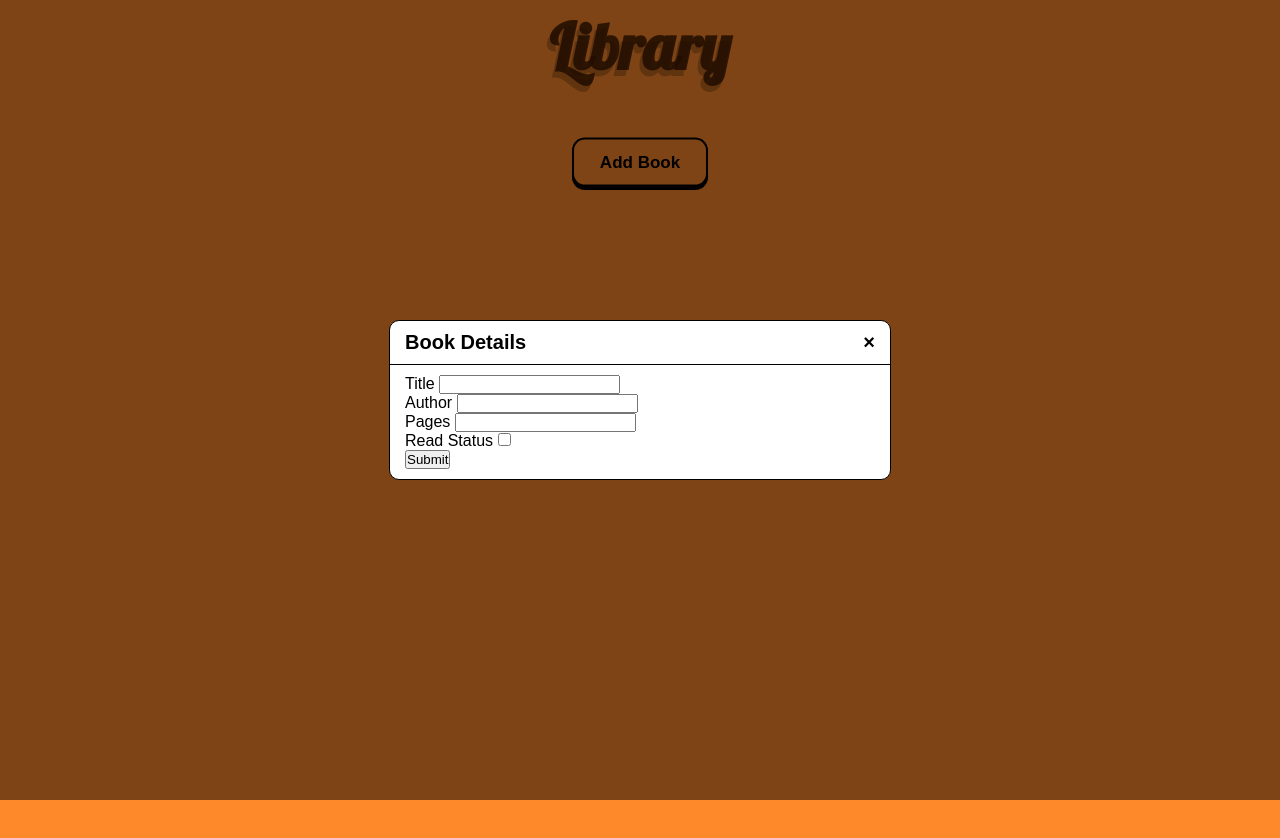
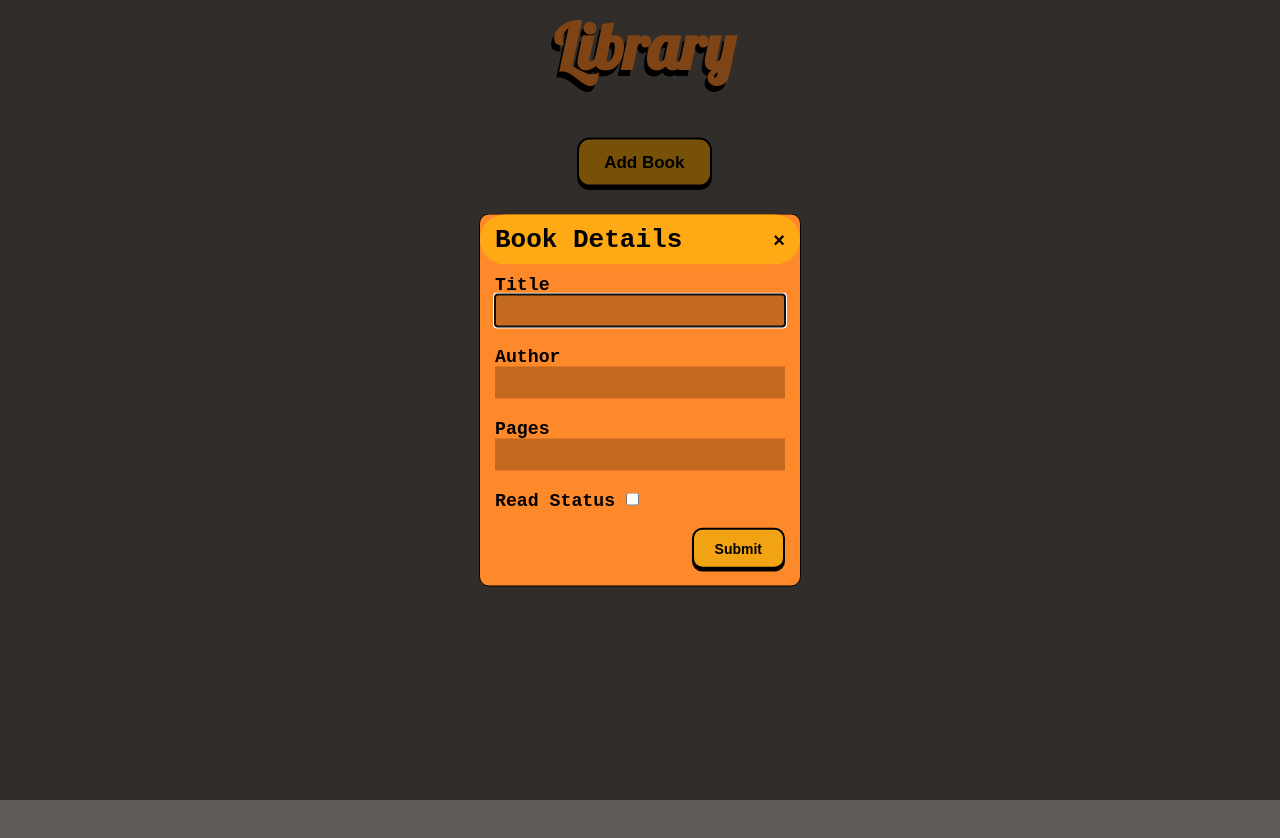
Before and after one commit to Francis-Xavier-Paul/Library, a plain HTML site: page index.html in a window 1280 px wide. Both pictures are taken after a click on the button "Add Book". Drawn offline with Linux system fonts and the light colour scheme.

Commit message:
Changed the pop up modal

```diff
--- a/index.html
+++ b/index.html
@@ -36,15 +36,32 @@
             </div>
             <div class="modalBody">
                 <form id="modalForm">
-                    <label for="inputTitle">Title</label>
-                    <input type="text" id="inputTitle" name="inputTitle"><br>
-                    <label for="inputAuthor">Author</label>
-                    <input type="text" id="inputAuthor" name="inputAuthor"><br>
-                    <label for="inputPages">Pages</label>
-                    <input type="text" id="inputPages" name="inputPages"><br>
-                    <label for="inputRead">Read Status</label>
-                    <input type="checkbox" id="inputRead" name="inputRead" value="read"><br>
-                    <button class="modalSubmit">Submit</button>
+                    <div class="inputGroup">
+                        <label for="inputTitle">Title</label>
+                        <input type="text" id="inputTitle" name="inputTitle" autocomplete="off" required><br>
+                    </div>
+                    <div class="inputGroup">
+
+                    </div>
+                    <div class="inputGroup">
+                        <label for="inputAuthor">Author</label>
+                        <input type="text" id="inputAuthor" name="inputAuthor" autocomplete="off" required><br>
+                    </div>
+                    <div class="inputGroup">
+                        <label for="inputPages">Pages</label>
+                        <input type="number" autocomplete="off" id="inputPages" name="inputPages" required><br>
+                    </div>
+                    <div class="inputGroup">
+                        <div>
+                            <label for="inputRead">Read Status</label>
+                            <input type="checkbox" id="inputRead" name="inputRead" value="read"><br>
+                        </div>
+                    </div>
+                    <br>
+                    <button class="btnHeader modalSubmit" id="submitButton" >
+                        <span class="button_top"> Submit
+                        </span>
+                    </button>
                 </form>
             </div>
         </div>
--- a/script.js
+++ b/script.js
@@ -1,4 +1,4 @@
-let myLibrary = [{title: '1233wed', author: 'hreer', pages: '43', read: 'Not Read'}, {title: 'God of Small Things', author: 'Arundathi Roy', pages: '354', read: 'Read'}, {title: 'Sapiens: A Brief History of Humankind', author: 'Yuval Noah', pages: '537', read: 'Not Read'}, {title: '1984', author: 'George Orwell', pages: '241', read: 'Read'}, {title: 'The Godfather', author: 'Mario Puzo', pages: '275', read: 'Not Read'}, {title: 'The Bible:King James Version', author: 'Various Authors', pages: '2313', read: 'Not Read'}, {title: 'The Davinvci Code', author: 'Dan Brown', pages: '349', read: 'Read'}];
+let myLibrary = [];
 
 function Book(title, author, pages, read) {
     this.title = title;
@@ -44,6 +44,13 @@ function openModal(modal) {
     if(modal == null) return
     modal.classList.add('active')
     overlay.classList.add('active')
+    modal.querySelector('#inputTitle').focus()
+    modal.onkeydown = function(evt) {
+        if(evt.key === 'Escape')
+        {
+            closeModal(modal)
+        }
+    }
 }
 
 
@@ -60,7 +67,6 @@ modalSubmit.addEventListener('click', submitModal)
 
 function submitModal(event) {
     const modalForm = document.querySelector('#modalForm');
-    console.log("***********")
     if (modalForm.elements[3].checked){
         modalForm.elements[3].value = "Read"
     }
@@ -89,7 +95,6 @@ function deleteAllBooks() {
 
 function displayBooks() {
     const body = document.querySelector('.mainBody');
-    console.log(myLibrary)
     for (let book in myLibrary) {
         // console.log("ComeONEverybody")
         // console.log(book)
@@ -104,7 +109,6 @@ function displayBooks() {
         closeButton.addEventListener('click', () =>
         {
             const currCard = closeButton.closest('.bookCard')
-            console.log(currCard)
             closeCard(book)
         })
 
@@ -148,16 +152,6 @@ function displayBooks() {
         toggle.append(readCheck, indicator)
         label.appendChild(toggle)
         bookCard.appendChild(label)
-
-
-        // let switchYes = document.createElement('span')
-        // switchYes.classList.add('switch-left')
-        // switchYes.innerText = "Yes"
-        // let switchNo = document.createElement('span')
-        // switchNo.classList.add('switch-right')
-        // switchNo.innerText = "No"
-        // label.append(readCheck, switchYes, switchNo)
-        // bookCard.appendChild(label)
     }
 }
 
@@ -165,7 +159,6 @@ function displayBooks() {
 function closeCard(index)
 {
     let spliced = myLibrary.splice(index, 1)
-    console.log(spliced)
     deleteAllBooks()
     displayBooks()
 }
--- a/styles.css
+++ b/styles.css
@@ -4,13 +4,15 @@
 }
 
 html {
-    background-color: var(--color-primary-bg);
+    background-color: var(--color-tertiary-bg);
 }
 
 :root {
     --color-primary-bg: #fe892a ;
     --color-secondary-bg: #431b00de;
-    --color-tertiary-bg: #E9E7EF;
+    --color-tertiary-bg: #605b56;
+    --color-quaternary-bg: #c46920;
+    --color-pentenary-bg: #ffac15f2;
 
 }
 .container {
@@ -23,22 +25,22 @@ html {
 
 .header {
     font-family: 'Lobster';
-    background-color: var(--color-primary-bg);
+    background-color: var(--color-tertiary-bg);
     grid-column: 1/3;
     display: flex;
     column-gap: 10%;
     justify-content: center;
     align-items: center;
     padding: 0.2em;
-    color: var(--color-secondary-bg);
+    color: var(--color-primary-bg);
     font-size: 2em;
-    text-shadow: -3px 6px 0px #c46920;
+    text-shadow: -3px 6px 0px  black;
 }
 
 
 .action-header {
     grid-column: 1/3;
-    background-color: var(--color-primary-bg);
+    background-color: var(--color-tertiary-bg);
 }
 
 .actionButtons-Header {
@@ -49,7 +51,7 @@ html {
 
 .btnHeader {
     --button_radius: 0.75em;
-    --button_color: var(--color-primary-bg);
+    --button_color: var(--color-pentenary-bg);
     --button_outline_color: #000000;
     font-size: 17px;
     font-weight: bold;
@@ -82,7 +84,7 @@ html {
 
 .modal {
     position: fixed;
-    background-color: white;
+    background-color: var(--color-primary-bg);
     top: 50%;
     left: 50%;
     transform: translate(-50%, -50%) scale(0) ;
@@ -90,8 +92,8 @@ html {
     border: 1px solid black;
     border-radius: 10px;
     z-index: 10;
-    width: 500px;
-    max-width: 80%;
+    width: 25%;
+    font-family: monospace;
 }
 
 .modal.active {
@@ -99,15 +101,16 @@ html {
 }
 
 .modalHeader {
+    background-color: var(--color-pentenary-bg);
     padding: 10px 15px;
     display: flex;
     justify-content: space-between;
     align-items: center;
-    border-bottom: 1px solid black;
+    border-radius: 30px;
 }
 
 .modalHeader .modalTitle {
-    font-size: 1.25rem;
+    font-size: 2em;
     font-weight: bold;
 }
 
@@ -118,6 +121,31 @@ html {
     background: none;
     font-size: 1.25rem;
     font-weight: bold;
+}
+
+#modalForm {
+    font-size: 1.4em;
+    font-weight: bolder;
+}
+
+#submitButton {
+    font-size: 14px;
+    float: right;
+    margin-bottom: 1em;
+}
+
+.inputGroup {
+  display: flex;
+  flex-direction: column;
+}
+
+.inputGroup > input {
+    background-color: var(--color-quaternary-bg);
+    border: none;
+    height: 2em;
+    padding: 0 5px;
+    font-size: 1rem;
+    font-weight: 600;
 }
 
 .mainBody .closeButton {
@@ -135,6 +163,7 @@ html {
 
 .modalBody {
     padding: 10px 15px;
+    background-color: var(--color-primary-bg);
 }
 
 #overlay {
@@ -147,6 +176,7 @@ html {
     bottom: 0;
     background-color: rgba(0, 0, 0, .5);
     pointer-events: none;
+    z-index: 9;
 
 }
 
@@ -156,17 +186,20 @@ html {
 }
 
 .mainBody {
-    background-color: var(--color-primary-bg);
+    background-color: var(--color-tertiary-bg);
     display: flex;
     flex-direction: row;
     flex-wrap: wrap;
     gap: 1.5em;
     width: 98vw;
     height: 80vh;
+    padding-left: 1.5em;
+    justify-content: center;
     align-content: flex-start;
 }
 
 .bookCard {
+    font-family: monospace;
     position: relative;
     margin: 1em;
     padding: 2em;
@@ -175,9 +208,8 @@ html {
     aspect-ratio: 5/7;
     border-radius: 50px;
     border-style: solid;
-    background: #fe892a;
-    box-shadow: 14px 14px 0px #c46920, -6px -4px 0px 0px #ffa934;
-
+    background: var(--color-primary-bg);
+    box-shadow: -8px 4px 0px 0px #c46920, -16px 11px 0px 0px #431b00;
 }
 
 /* Switch starts here */
@@ -200,7 +232,7 @@ html {
   width: 60px;
   border-radius: 15px;
   overflow: hidden;
-  box-shadow: -3px 6px 8px 0px #fe892a, -1px 1px 0px 0px #c46920, 2px 0px 0px 20px #c46920 inset, -6px 5px 8px 0px #c46920 inset;
+  box-shadow: inset 0px 0px 0px 0px #fe892a, 0px 0px 0px 0px #c46920, 0px 0px 0px 3px #431b00 inset, 0px 0px 0px 0px #c46920 inset;
 }
 
 
@@ -212,11 +244,11 @@ html {
 .indicator {
   height: 100%;
   width: 200%;
-  background: #431b00;
+  background: var(--color-pentenary-bg);
   border-radius: 15px;
   transform: translate3d(-75%, 0, 0);
   transition: transform 0.4s cubic-bezier(0.85, 0.05, 0.18, 1.35);
-  box-shadow: -8px -4px 8px 0px #c46920, 8px 4px 12px 0px #c46920;
+  box-shadow: inset 3px 0px 0px 0px #c46920, inset -3px 0px 0px 0px #c46920;
 }
 
 .toggle-state:checked ~ .indicator {
```
